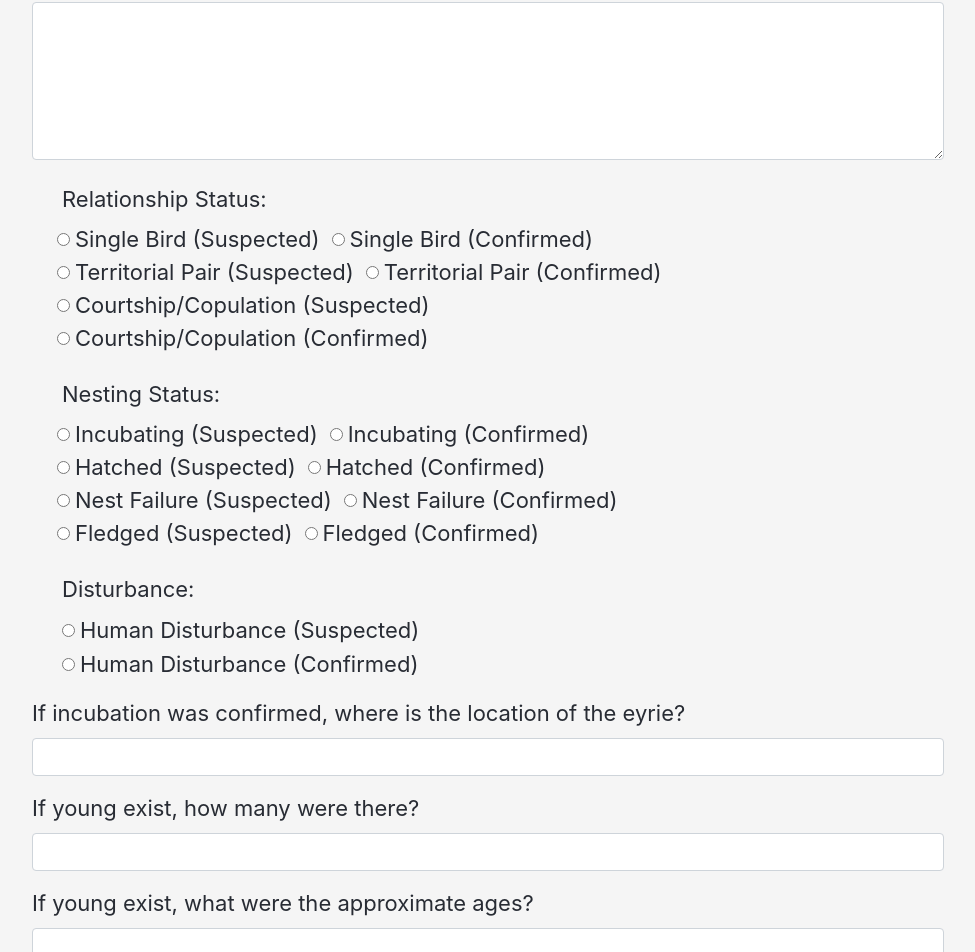
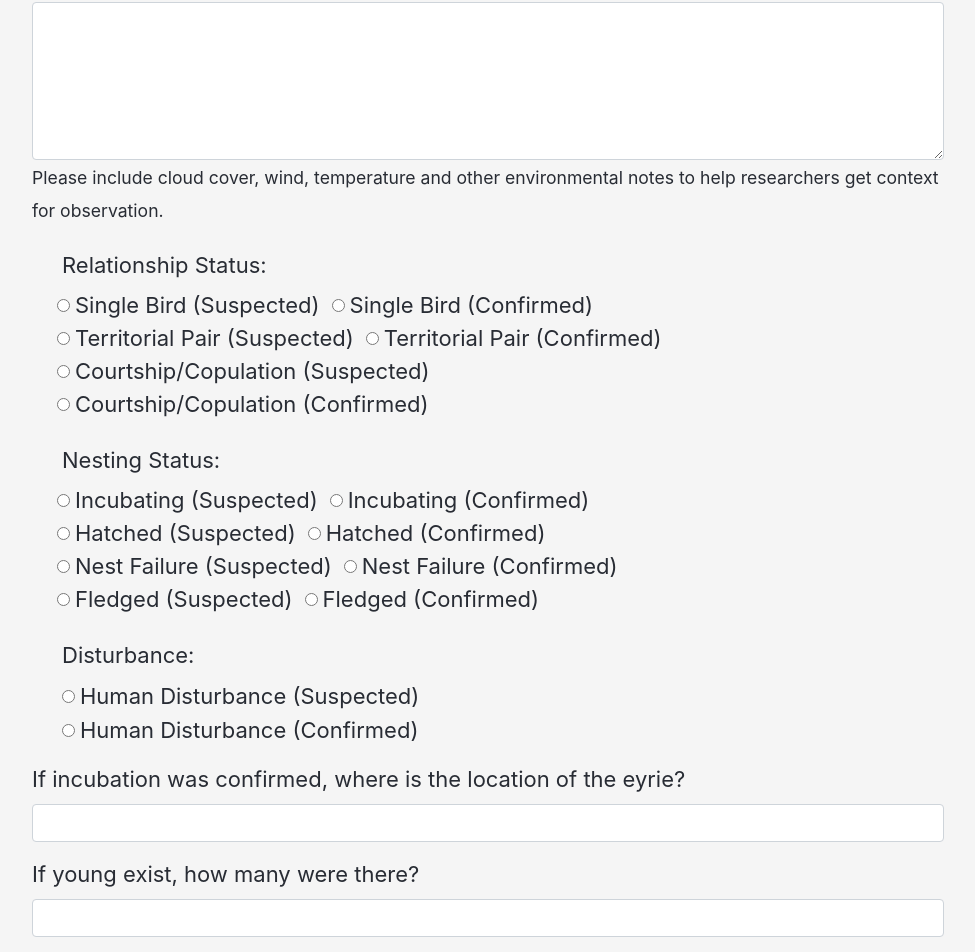
Before and after one commit to pphelps28/Peregrine_Project, a React (Create React App) app in the folder client/: page / in a window 1280 px wide. Shown: the part 1608-2560 px from the top of the page, without its empty margins (152-1127 px from the left). Built offline with nearby package versions, Linux system fonts and the light colour scheme; no server answers.

Commit message:
form updates (small)

```diff
--- a/client/src/components/InputForm.js
+++ b/client/src/components/InputForm.js
@@ -161,6 +161,7 @@ export default function InputForm(props) {
 						onChange={props.weatherObservationChange}
 						rows="6"
 					/>
+					<small className="help-block">Please include cloud cover, wind, temperature and other environmental notes to help researchers get context for observation.</small>
 				</div>
 				{/* ---------------------------- Temperature --------------------------*/}
 				{/* <div className="form-group">
```
